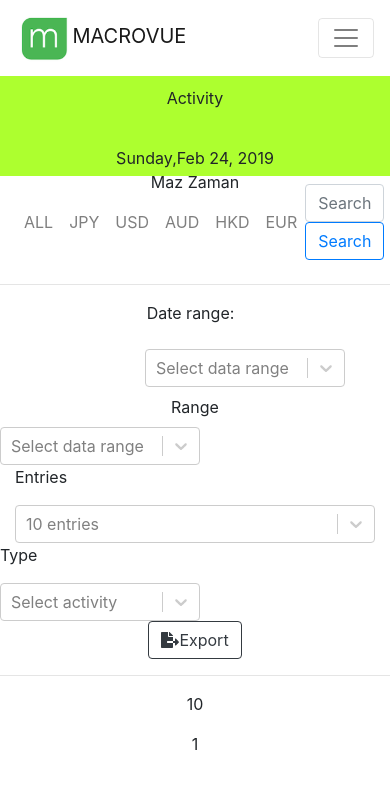
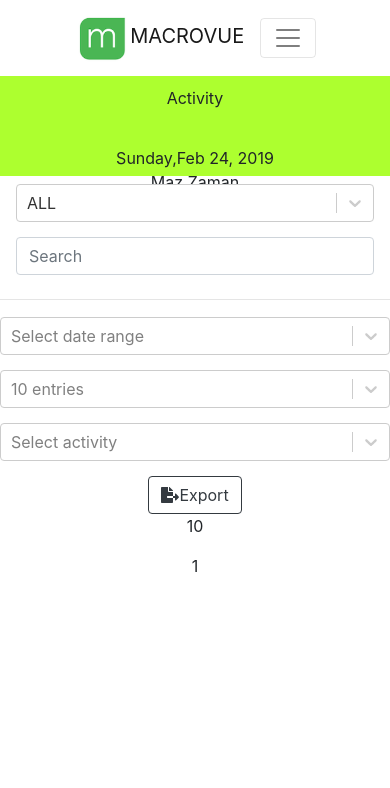
Before and after one commit to jose-guerrerog/MacrovueReact, a React (Create React App) app: page / in a window 390 px wide. Shown: the top 788 px of the page. Built offline with nearby package versions, Linux system fonts and the light colour scheme.

Commit message:
Added styling to Filters

```diff
--- a/src/components/App.js
+++ b/src/components/App.js
@@ -8,7 +8,7 @@ class App extends Component {
   constructor(props) {
     super(props);
     this.state = {
-      countryCode: 'AUS',
+      countryCode: 'ALL',
       type: 'ALL',
       entries: 10,
       page: 1,
@@ -28,14 +28,14 @@ class App extends Component {
       <div className="App">
         <Header />
         <Filters
-          onSelectPage={this._handlePage}
-          selectedPage={this.state.page}
+          onSelectCountryCode={this._handleCountryCode}
+          selectedCountryCode={this.state.countryCode}
           onSelectEntries={this._handleEntries}
           selectedEntry={this.state.entries}
           onSelectType={this._handleType}
           selectedType={this.state.type}
-          onSelectCountryCode={this._handleCountryCode}
-          selectedCountry={this.state.country}
+          onSelectPage={this._handlePage}
+          selectedPage={this.state.page}
         />
         <ContainerData page={this.state.entries}/>
         <p>{this.state.page}</p>
--- a/src/components/Filters.js
+++ b/src/components/Filters.js
@@ -3,19 +3,42 @@ import Select from 'react-select';
 import { FontAwesomeIcon } from '@fortawesome/react-fontawesome';
 import { faFileExport } from '@fortawesome/free-solid-svg-icons';
 import { Button, Nav, Navbar, Form, FormControl, Dropdown, NavItem} from 'react-bootstrap';
-import { NavDropdown, Grid} from 'react-bootstrap';
 import '../styles/Style-app.css';
 
 class Filters extends Component {
+  constructor(props) {
+    super(props);
+    this.state = {
+      country: 'ALL',
+    };
+  }
+
+  getValue = (value, options) => {
+    if (!value) { return value }
+    debugger;
+    const currentOption = options.find(option => option.value === value);
+    if (currentOption) { return currentOption }
+    return { value, label: value };
+  };
 
   selectCountryCode = (res) => {
-    this.props.onSelectPage(res.target.innerHTML);
+    const selectedCountryCode = res.value || res.target.innerHTML;
+    this.setState({ country: selectedCountryCode });
+    this.props.onSelectPage(selectedCountryCode);
   }
 
   render() {
     const options = [
       {label: "1", value: 1},
       {label: "2", value: 2},
+    ];
+    const countries = [
+      { label: 'ALL', value: 'ALL' },
+      { label: 'JPY', value: 'JPY' },
+      { label: 'USD', value: 'USD' },
+      { label: 'AUD', value: 'AUD' },
+      { label: 'HKD', value: 'HKD' },
+      { label: 'EUR', value: 'EUR' },
     ];
     return (
       <div>
@@ -28,45 +51,44 @@ class Filters extends Component {
             <Nav.Link>HKD</Nav.Link>
             <Nav.Link>EUR</Nav.Link>
           </Nav>
+        <Select
+          placeholder={'Select Country'}
+          value={this.getValue(this.state.country, countries)}
+          onChange={this.selectCountryCode}
+          options={countries}
+          className={"select-country"}
+        />
         <Form inline>
           <FormControl type="text" placeholder="Search" className="mr-sm-2" />
-          <Button variant="outline-primary">Search</Button>
         </Form>
       </Navbar>
       <hr />
-      <div class="row">
-        <div class="col-md-6">
-            <label for="sRange" className = "search"><span className ="monospace">
-              Date range: &nbsp; &nbsp; &nbsp; &nbsp; &nbsp;  </span>
+      <div>
+        <div className="select-container">
+          <span className="label-select">Date Range</span>
           <Select
-              id='sRange'
-              placeholder={'Select data range'}
+            placeholder={'Select date range'}
             options={options}
-              className="select-range"
-            />
-        </label><br />
-            <label for='sRange'>Range</label>
-
-            <Select
-              id='sRange'
-              placeholder={'Select data range'}
-              options={options}
-              className="select-range"
+            className={"select-range"}
           />
         </div>
-        <div class="col-md-6">
-          <p class="text-left col-md-3">Entries</p>
+        <div className="select-container">
+          <span className="label-select">Showing</span>
           <Select
             placeholder={'10 entries'}
             options={options}
-            className="col-md-3"
+            className={"select-entry"}
           />
-          <p class="text-left">Type</p>
+        </div>
+        <div className="select-container">
+          <span className="label-select">Type</span>
           <Select
             placeholder={'Select activity'}
             options={options}
-            className="select-range"
+            value={'2'}
+            className={"select-activity"}
           />
+        </div>
           <Button variant="outline-dark" color="purple">
             <FontAwesomeIcon
               icon={faFileExport}
@@ -75,8 +97,6 @@ class Filters extends Component {
           </Button>
         </div>
     </div>
-      <hr />
-      </div>
     );
   }
 }
--- a/src/components/Header.js
+++ b/src/components/Header.js
@@ -37,16 +37,16 @@ class Header extends Component {
             </Nav>
           </Navbar.Collapse>
         </Navbar>
-        <div class="green-section">
-          <div class="row">
-          <div class="column-header">
+        <div className="green-section">
+          <div className="row">
+          <div className="column-header">
             <p>Activity</p>
           </div>
-          <div class="column-header">
-            <div class="row">
+          <div className="column-header">
+            <div className="row">
               <p>{moment(`${date.year}/${date.month}/${date.day}`).format('dddd,MMM DD, YYYY')}</p>
             </div>
-            <div class="row">
+            <div className="row">
               <p>{this.state.username}</p>
             </div>
           </div>
--- a/src/styles/Style-app.css
+++ b/src/styles/Style-app.css
@@ -36,12 +36,79 @@ label.search {
   padding: 10px;
 }
 
+hr {
+  height: 1px;
+}
+
 .row > p {
   margin: 0 auto;
+}
+
+.navbar .select-country{
+  display: none;
+}
+
+.select-container {
+  display: inline-block;
+}
+
+.select-range {
+  display: inline-block;
+  width: 200px;
+  margin-bottom: 15px;
+}
+
+.select-entry {
+  display: inline-block;
+  width: 200px;
+  margin-bottom: 15px;
+}
+
+.select-activity {
+  display: inline-block;
+  width: 200px;
+  margin-bottom: 15px;
 }
 
 @media screen and (max-width: 992px) {
   .column-header {
     width: 100%;
   }
+
+  .mr-auto {
+    display: none;
   }
+
+  .nav-country ul {
+    display: none;
+  }
+
+  .navbar {
+    display: block;
+  }
+
+  .label-select {
+    display: none;
+  }
+
+  .navbar .select-country {
+    margin-bottom: 15px;
+    display: block;
+  }
+
+  .select-container {
+    display: block;
+  }
+
+  .select-range {
+    width: 100%;
+  }
+
+  .select-entry {
+    width: 100%;
+  }
+
+  .select-activity {
+    width: 100%;
+  }
+}
```
Lines whose indentation alone changed are shown as unchanged.
